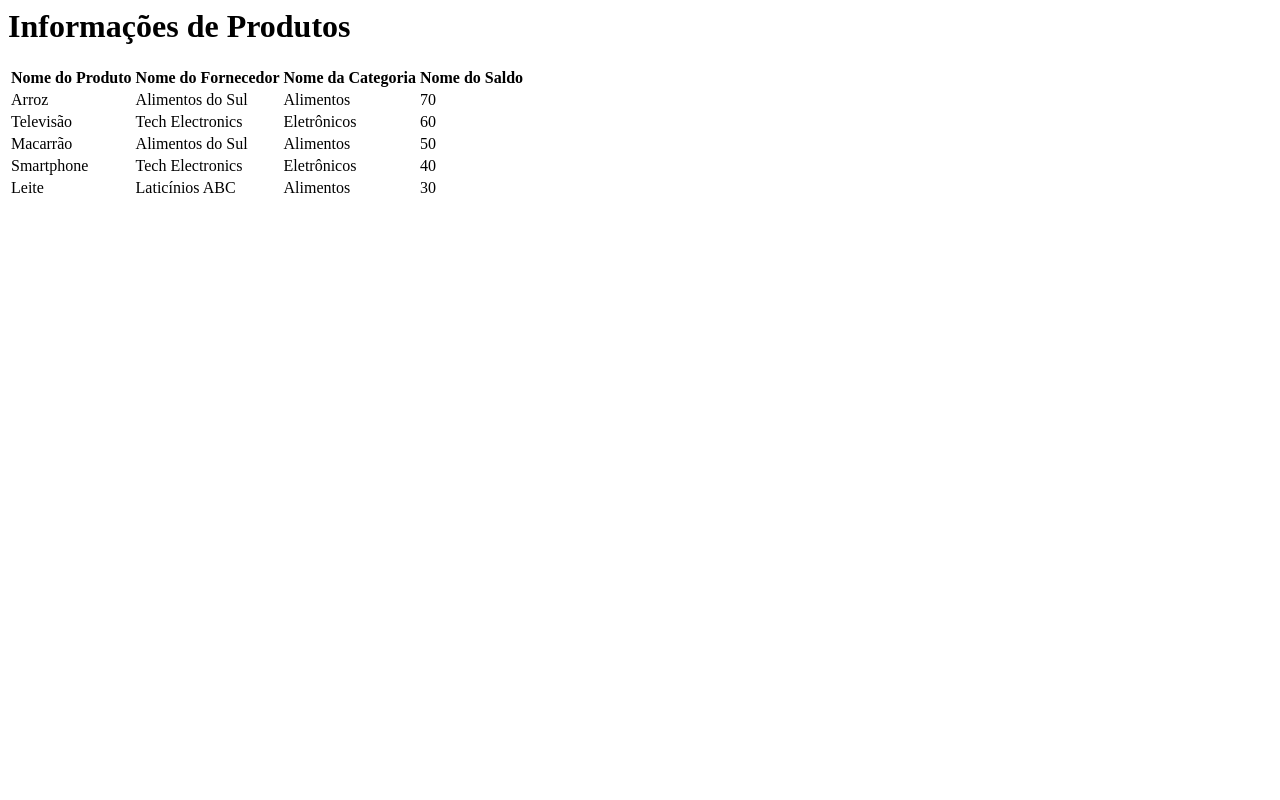
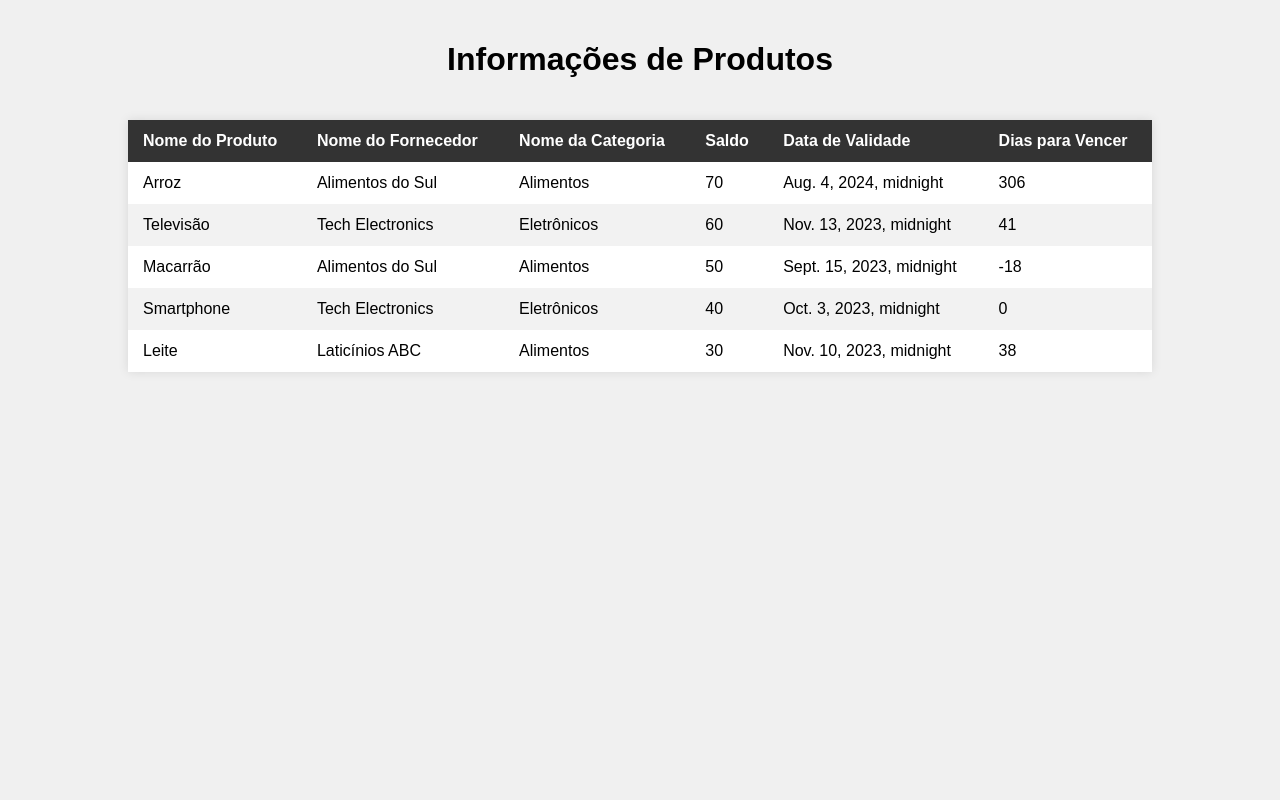
Before and after one commit to juliaoliv1308/entra2123-python-juliafrancine, a Django app: page /ex005 in a window 1280 px wide. Run offline with Django 4.2, Linux system fonts and the light colour scheme.

Commit message:
ex005 validade e dias

```diff
--- a/proj1109/angeline/templates/angeline/ex005.html
+++ b/proj1109/angeline/templates/angeline/ex005.html
@@ -1,5 +1,50 @@
+{% block content %}
+<!DOCTYPE html>
+<html lang="en">
+<head>
+    <meta charset="UTF-8">
+    <meta name="viewport" content="width=device-width, initial-scale=1.0">
+    <title>Informações de Produtos</title>
+    <style>
+        body {
+            font-family: Arial, sans-serif;
+            margin: 0;
+            padding: 0;
+            background-color: #f0f0f0;
+        }
 
-{% block content %}
+        h1 {
+            text-align: center;
+            padding: 20px;
+        }
+
+        table {
+            width: 80%;
+            margin: 20px auto;
+            border-collapse: collapse;
+            background-color: white;
+            box-shadow: 0px 0px 10px rgba(0, 0, 0, 0.1);
+        }
+
+        table th, table td {
+            padding: 12px 15px;
+            text-align: left;
+        }
+
+        table th {
+            background-color: #333;
+            color: white;
+        }
+
+        table tr:nth-child(even) {
+            background-color: #f2f2f2;
+        }
+
+        table tr:hover {
+            background-color: #ddd;
+        }
+    </style>
+</head>
 <body>
     <h1>Informações de Produtos</h1>
     <table>
@@ -8,7 +53,9 @@
                 <th>Nome do Produto</th>
                 <th>Nome do Fornecedor</th>
                 <th>Nome da Categoria</th>
-                <th>Nome do Saldo</th>
+                <th>Saldo</th>
+                <th>Data de Validade</th>
+                <th>Dias para Vencer</th>
             </tr>
         </thead>
         <tbody>
@@ -18,11 +65,12 @@
                     <td>{{ info.nome_fornecedor }}</td>
                     <td>{{ info.nome_categoria }}</td>
                     <td>{{ info.nome_saldo }}</td>
+                    <td>{{ info.nome_validade }}</td>
+                    <td>{{ info.nome_vencimento }}</td>
                 </tr>
             {% endfor %}
         </tbody>
     </table>
 </body>
 </html>
-
 {% endblock %}
--- a/proj1109/angeline/views.py
+++ b/proj1109/angeline/views.py
@@ -1,6 +1,6 @@
 from django.shortcuts import render
 from angeline.forms import ContatoForm, Ex003Form
-
+from datetime import datetime
 
 def index(request):
     return render(request, 'angeline/index.html')
@@ -132,6 +132,10 @@ def ex004(request):
     for key, value in dictionary.items():
         print(f'{key}: {value}')'''
 
+def calc_vencimento(data):
+    delta = data - datetime.now()
+    return delta.days
+
 def ex005(request):
     produtos = {
     1: {
@@ -139,35 +143,49 @@ def ex005(request):
         'fornecedor_id': 1,
         'categoria_id': 1,
         'localizacao': 'Prateleira A1',
-        'saldo_id': 1
+        'saldo_id': 1,
+        'data_validade_id': datetime(2024,8,4),
+        'dias_vencidos_id': calc_vencimento(datetime(2024,8,4))
+
     },
     2: {
         'nome': 'Televisão',
         'fornecedor_id': 2,
         'categoria_id': 2,
         'localizacao': 'Setor Eletrônicos',
-        'saldo_id': 2
+        'saldo_id': 2,
+        'data_validade_id': datetime(2023,11,13),
+        'dias_vencidos_id': calc_vencimento(datetime(2023,11,13))
+
+
+
     },
     3: {
         'nome': 'Macarrão',
         'fornecedor_id': 1,
         'categoria_id': 1,
         'localizacao': 'Prateleira B2',
-        'saldo_id': 3
+        'saldo_id': 3,
+        'data_validade_id': datetime(2023,9,15),
+        'dias_vencidos_id': calc_vencimento(datetime(2023,9,15))
     },
     4: {
         'nome': 'Smartphone',
         'fornecedor_id': 2,
         'categoria_id': 2,
         'localizacao': 'Setor Eletrônicos',
-        'saldo_id': 4
+        'saldo_id': 4,
+        'data_validade_id':  datetime(2023,10,3),
+        'dias_vencidos_id': calc_vencimento(datetime(2023,10,3))
     },
     5: {
         'nome': 'Leite',
         'fornecedor_id': 3,
         'categoria_id': 1,
         'localizacao': 'Prateleira C3',
-        'saldo_id': 5
+        'saldo_id': 5,
+        'data_validade_id': datetime(2023,11,10),
+        'dias_vencidos_id': calc_vencimento(datetime(2023,11,10))
     }
     }
 # Dicionário de fornecedores
@@ -238,7 +256,8 @@ def ex005(request):
         fornecedor_id = produto_info['fornecedor_id']
         categoria_id = produto_info['categoria_id']
         saldo_id = produto_info['saldo_id']
-
+        vencimento_id = produto_info['dias_vencidos_id']
+        validade_id = produto_info['data_validade_id']
         fornecedor_nome = fornecedores.get(fornecedor_id, {}).get ("nome", "desconhecido")
         categoria_nome = categorias.get(categoria_id, {}).get ("nome", "desconhecido")
         saldo_nome = saldo.get(saldo_id, {}).get ("nome", "desconhecido")
@@ -248,6 +267,8 @@ def ex005(request):
             'nome_fornecedor': fornecedor_nome,
             'nome_categoria': categoria_nome,
             'nome_saldo': saldo_nome,
+            'nome_validade': validade_id,
+            'nome_vencimento': vencimento_id,
         }
 
     return render(request, 'angeline/ex005.html', {"supermercado":supermercado})
```
